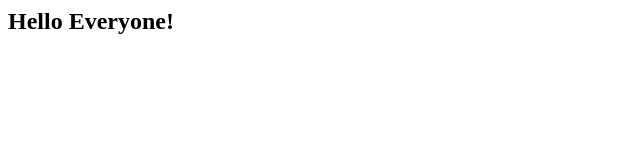
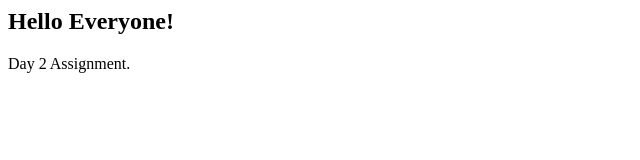
Before and after one commit to mbjambukiya/Training, a plain HTML site: page index.html in a window 1280 px wide. Shown: the whole page, without its empty margins (0-640 px from the left). Drawn offline with Linux system fonts and the light colour scheme.

Commit message:
Changes in  index.html file

```diff
--- a/index.html
+++ b/index.html
@@ -4,5 +4,6 @@
     </head>
     <body>
         <h2>Hello Everyone!</h2>
+        <p>Day 2 Assignment.</p>
     </body>
 </html>
```
